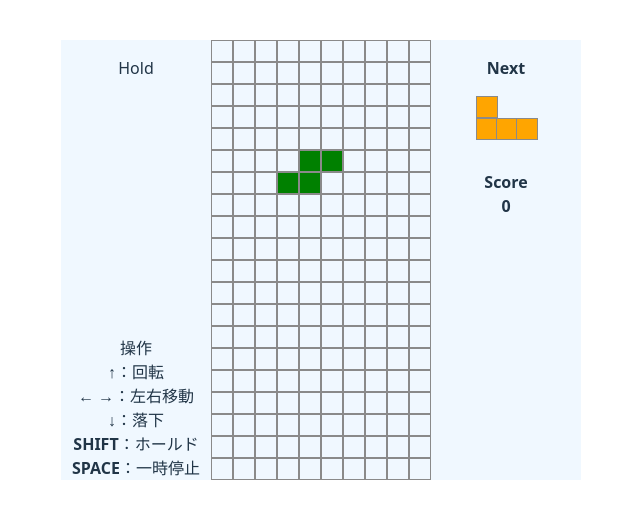
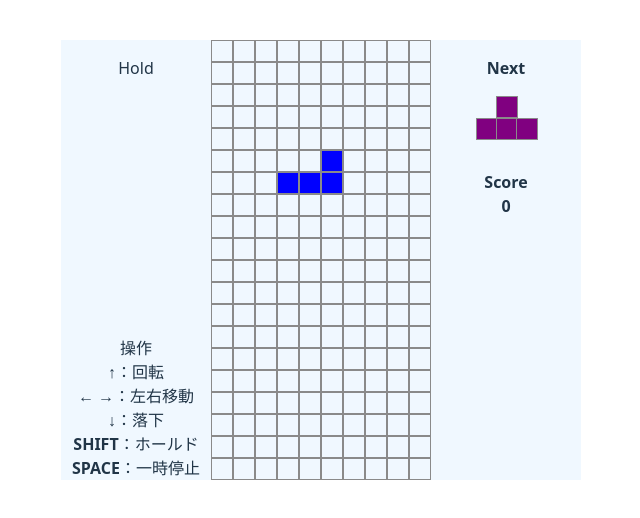
Before and after one commit to iriguthi/TypeScript-React_Tetris, a React (Vite) app: page / in a window 1280 px wide. Shown: the top 518 px of the page, without its empty margins (319-959 px from the left). Built offline with nearby package versions, Linux system fonts and the light colour scheme.

Commit message:
テトロミノ生成ロジック変更

```diff
--- a/src/App.tsx
+++ b/src/App.tsx
@@ -14,8 +14,8 @@ function App() {
   const[grid, setGrid] = useState(initialGrid);
 
   // テトロミノのステータス
-  const [currentTetromino, setCurrentTetromino] = useState<Tetromino>(randomTetromino());
-  const [TetrominoDisplays, setTetrominoDisplay] = useState<Tetromino>(randomTetromino());
+  const [currentTetromino, setCurrentTetromino] = useState<Tetromino>(() => randomTetromino());
+  const [TetrominoDisplays, setTetrominoDisplay] = useState<Tetromino>(() => randomTetromino());
   const [HoldTetromino, setHoldTetromino] = useState<Tetromino | null>(null);
   const [shouldGenerateNewTetromino, setShouldGenerateNewTetromino] = useState(false);
 
--- a/src/components/Tetromino.tsx
+++ b/src/components/Tetromino.tsx
@@ -49,11 +49,11 @@ export const TETROMINOS: Tetromino[] = [
     [1, 0, 0],
     [1, 1, 1],
     [0, 0, 0]
-  ], x: 0, y: 0, colorCode: 3, type: 'L' },
+  ], x: 0, y: 0, colorCode: 3, type: 'J' },
   // J
   {shape: [
     [0, 0, 1],
     [1, 1, 1],
     [0, 0, 0]
-  ], x: 0, y: 0, colorCode: 2, type: 'J' },
+  ], x: 0, y: 0, colorCode: 2, type: 'L' },
 ];
--- a/src/logic/TetrominoLogic.tsx
+++ b/src/logic/TetrominoLogic.tsx
@@ -4,12 +4,23 @@ import { GameState } from "./gameLogic";
 
 // テトロミノ生成
 // 7種のテトロミノをランダムで生成
+let tetrominoBag:Tetromino[] = []
 export function randomTetromino(): Tetromino {
-  const random = Math.floor(Math.random() * TETROMINOS.length);
-  // const random = 1
-  const tetromino = {...TETROMINOS[random]};
+  if (tetrominoBag.length === 0) {
+    // 配列が空ならテトロミノ7種をランダムの順に格納する
+  const bag = [...TETROMINOS];
+    for (let i = bag.length - 1; i > 0; i--) {
+      const j = Math.floor(Math.random() * (i + 1));
+      [bag[i],bag[j]] = [bag[j], bag[i]]
+    }
+    tetrominoBag = bag
+  }
 
-  // 中央で生成
+  // 配列末尾から取得
+  const tetromino = {...tetrominoBag.pop()!};
+  // console.log(tetrominoBag)
+
+  // // 中央で生成
   const tetrominoWidth = tetromino.shape[0]?.length ?? 1;
   tetromino.x = Math.floor((gridWidth - tetrominoWidth) / 2);
   // tetromino.y = -2
```
Also changed, not shown: div_notes/ゲーム進行系.md (+16 -3 lines).
